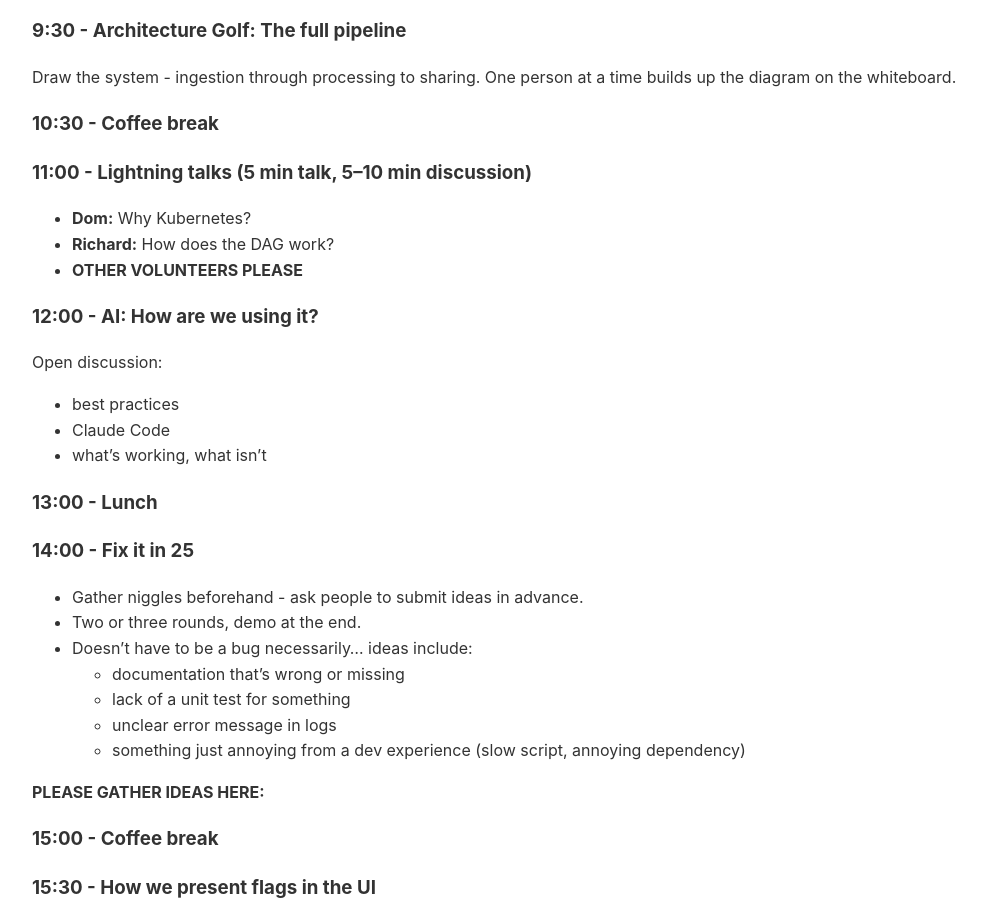
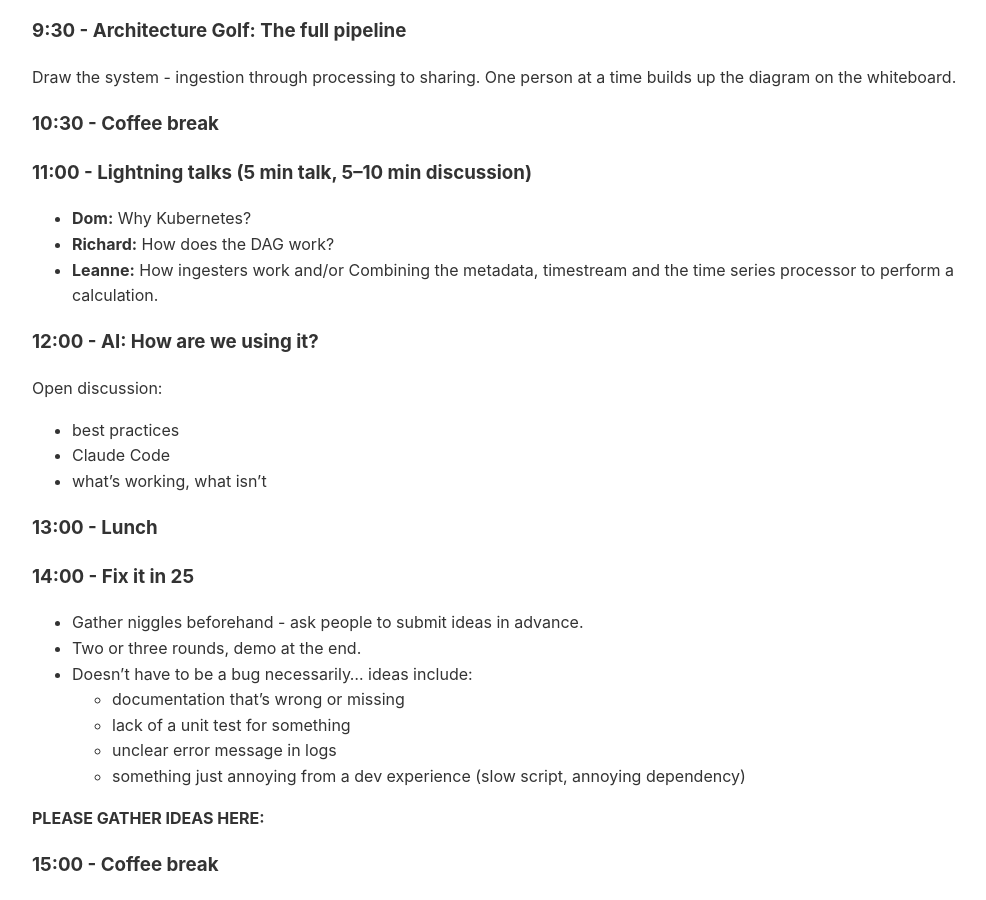
Before and after one commit to NERC-CEH/fdri_words, a Jekyll site: the page built from timeseries/dev_day_2026_agenda.md, in a window 1280 px wide and 900 px high, scrolled down 809 px. Shown: the whole window, without its empty margins (108-1094 px from the left). Built offline with Jekyll 4.4.1, drawn with Linux system fonts in a browser that asks for light colours; our own code applies the rules of GitHub Pages for plain Markdown files.

Commit message:
Update dev_day_2026_agenda.md

```diff
--- a/timeseries/dev_day_2026_agenda.md
+++ b/timeseries/dev_day_2026_agenda.md
@@ -24,7 +24,7 @@ Draw the system - ingestion through processing to sharing. One person at a time
 ### 11:00 - Lightning talks (5 min talk, 5–10 min discussion)
 - **Dom:** Why Kubernetes?
 - **Richard:** How does the DAG work?
-- **OTHER VOLUNTEERS PLEASE**
+- **Leanne:** How ingesters work and/or Combining the metadata, timestream and the time series processor to perform a calculation.
 
 ### 12:00 - AI: How are we using it?
 Open discussion:
```
